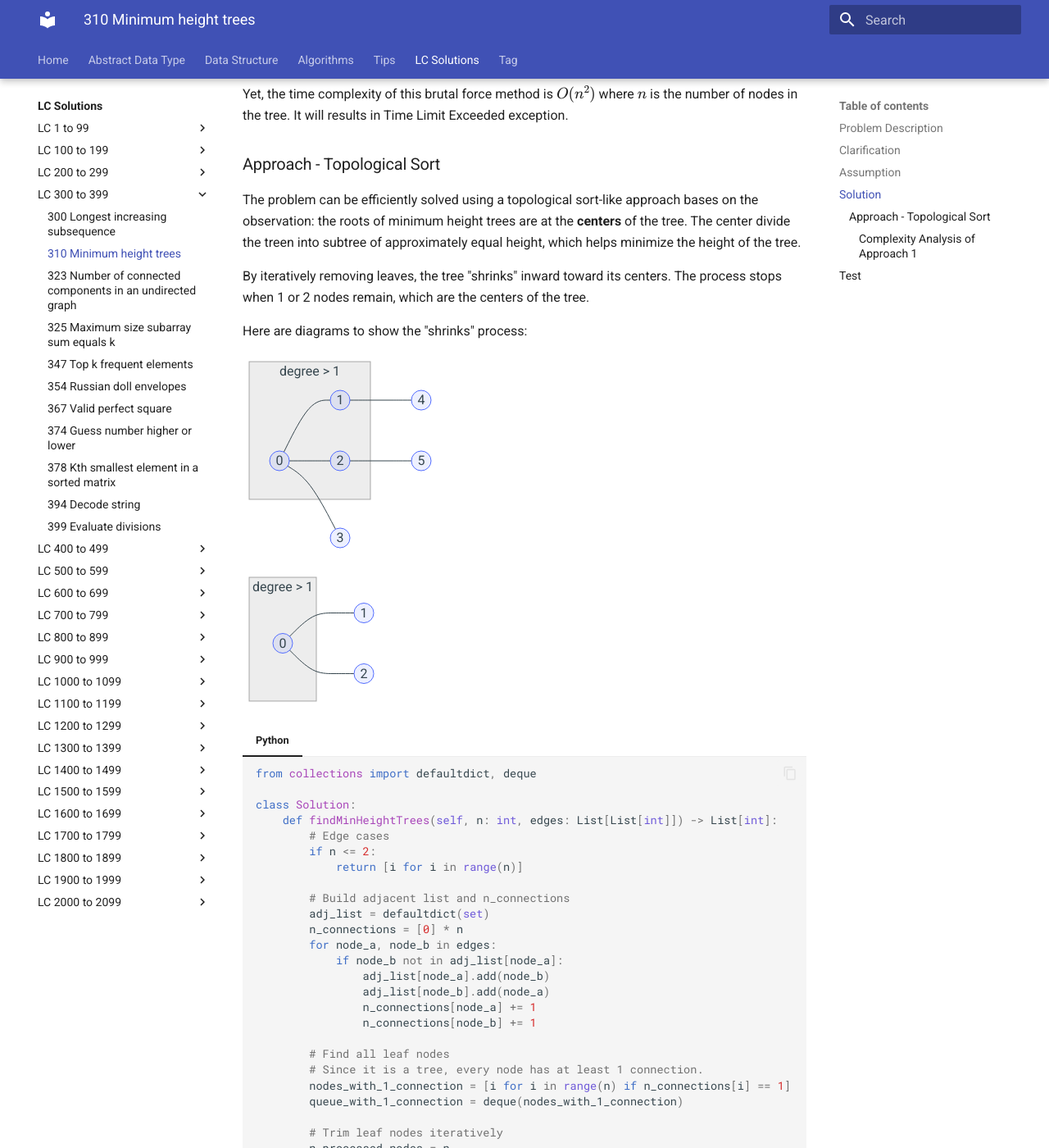
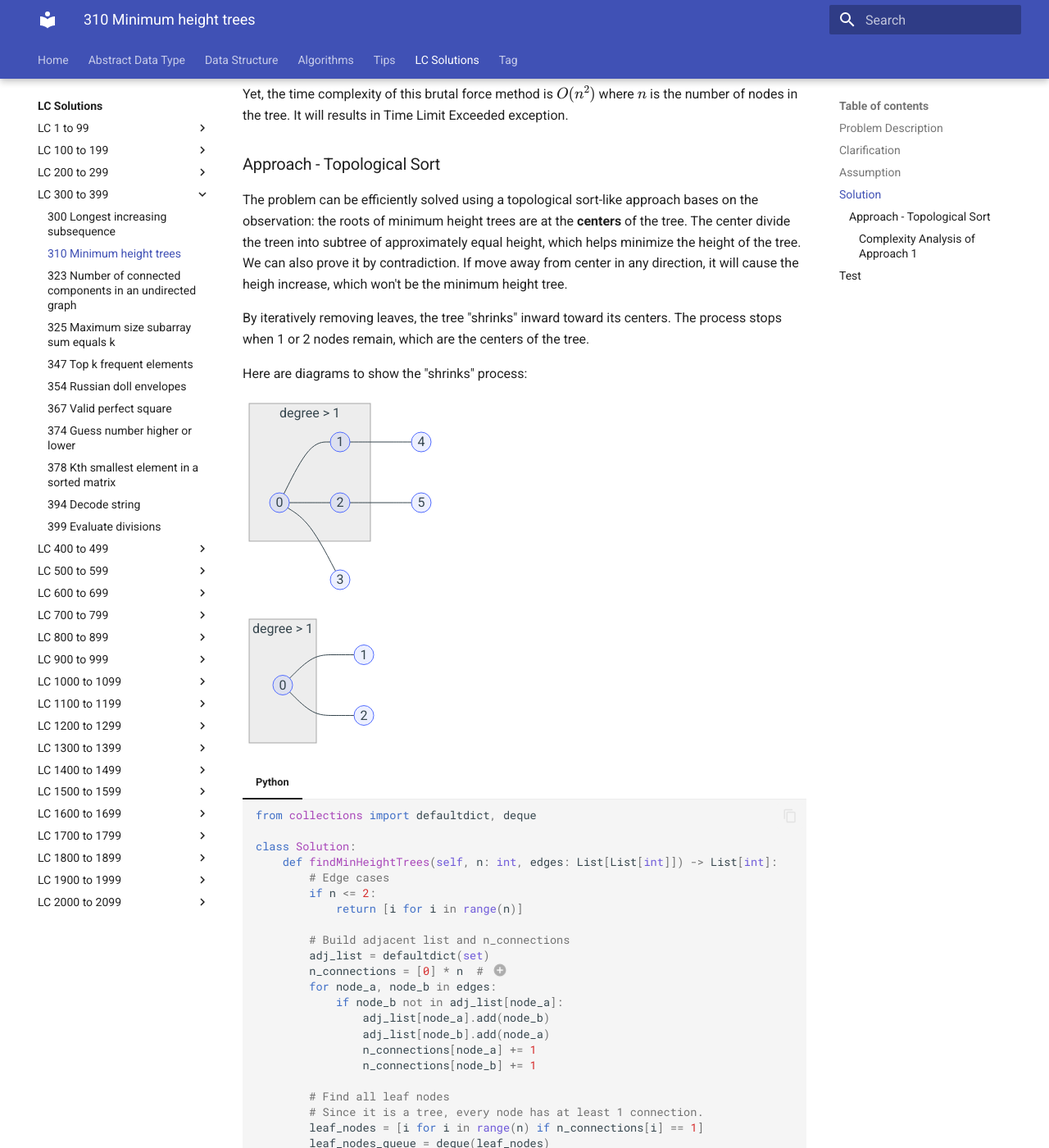
Before and after one commit to RogerLuo-Code/coding-practice, an MkDocs documentation site: the page built from docs/lc-solutions/lc0300-0399/lc0310-minimum-height-trees.md, in a window 1280 px wide and 1400 px high, scrolled down 1061 px. Shown: the whole window at 82% size. Built offline with MkDocs 1.6.1 and Material for MkDocs 9.7.7, drawn with Linux system fonts in a browser that asks for light colours; some of the changed text lies outside the part shown.

Commit message:
Minor update on solutions for LC310 and 787

````diff
--- a/docs/lc-solutions/lc0300-0399/lc0310-minimum-height-trees.md
+++ b/docs/lc-solutions/lc0300-0399/lc0310-minimum-height-trees.md
@@ -48,7 +48,9 @@
 The problem can be efficiently solved using a topological sort-like approach bases on
 the observation: the roots of minimum height trees are at the **centers** of the tree.
 The center divide the treen into subtree of approximately equal height, which helps
-minimize the height of the tree.
+minimize the height of the tree. We can also prove it by contradiction. If move away
+from center in any direction, it will cause the heigh increase, which won't be the
+minimum height tree.
 
 By iteratively removing leaves, the tree "shrinks" inward toward its centers. The
 process stops when 1 or 2 nodes remain, which are the centers of the tree.
@@ -108,27 +110,29 @@
 
             # Find all leaf nodes
             # Since it is a tree, every node has at least 1 connection.
-            nodes_with_1_connection = [i for i in range(n) if n_connections[i] == 1]
-            queue_with_1_connection = deque(nodes_with_1_connection)
+            leaf_nodes = [i for i in range(n) if n_connections[i] == 1]
+            leaf_nodes_queue = deque(leaf_nodes)
 
             # Trim leaf nodes iteratively
             n_processed_nodes = n
-            while queue_with_1_connection:
+            while leaf_nodes_queue:
                 if n_processed_nodes <= 2:
-                    return list(queue_with_1_connection)
+                    return list(leaf_nodes_queue)
 
-                size = len(queue_with_1_connection)
+                size = len(leaf_nodes_queue)
                 n_processed_nodes -= size
 
                 for i in range(size):
-                    curr_node = queue_with_1_connection.popleft()
+                    curr_node = leaf_nodes_queue.popleft()
                     for next_node in adj_list[curr_node]:
                         n_connections[next_node] -= 1
                         if n_connections[next_node] == 1:
-                            queue_with_1_connection.append(next_node)
+                            leaf_nodes_queue.append(next_node)
 
             return []  # not a tree
     ```
+
+    1. We can use list here since the nodes are labeled from `0` to `n - 1`.
 
 #### Complexity Analysis of Approach 1
 
````
Also changed, not shown: other parts of docs/lc-solutions/lc0300-0399/lc0310-minimum-height-trees.md (+1 -1 lines), docs/lc-solutions/lc0700-0799/lc0787-cheapest-flights-within-k-stops.md (+1 -1 lines).
